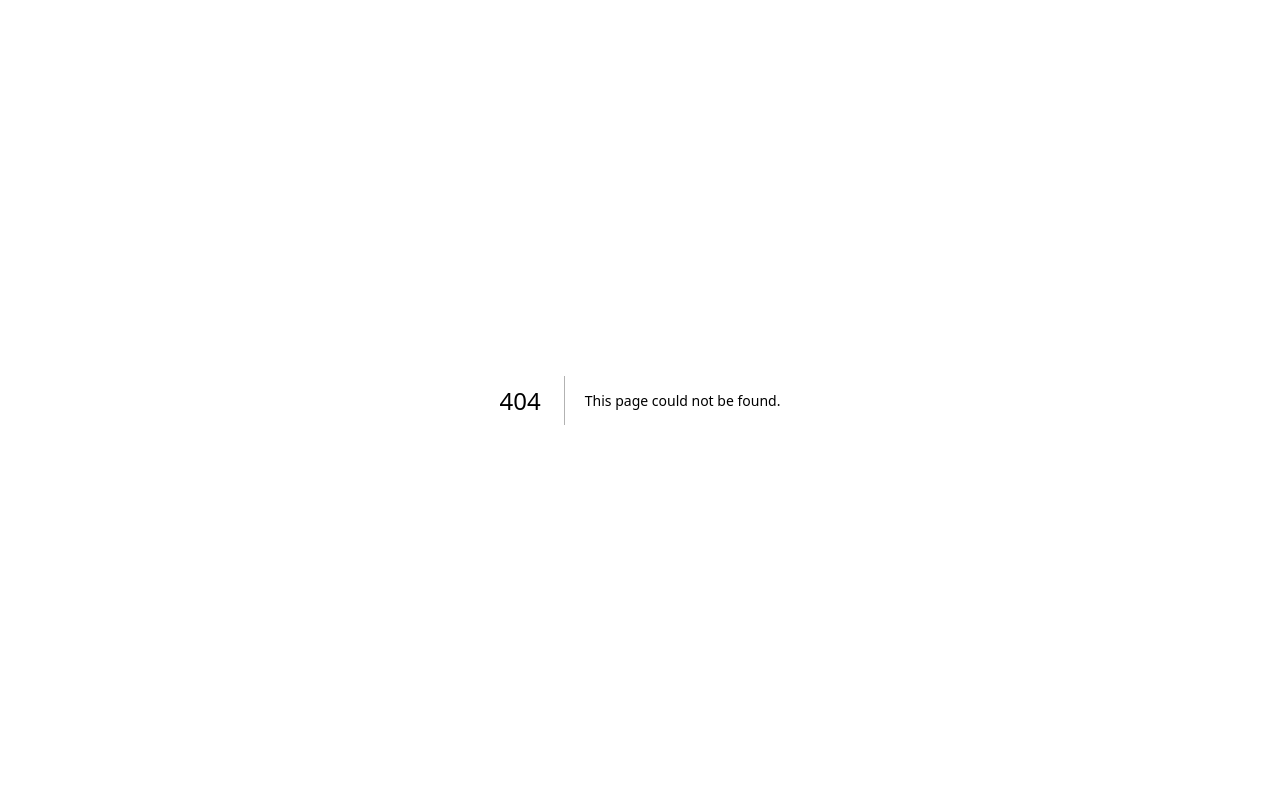
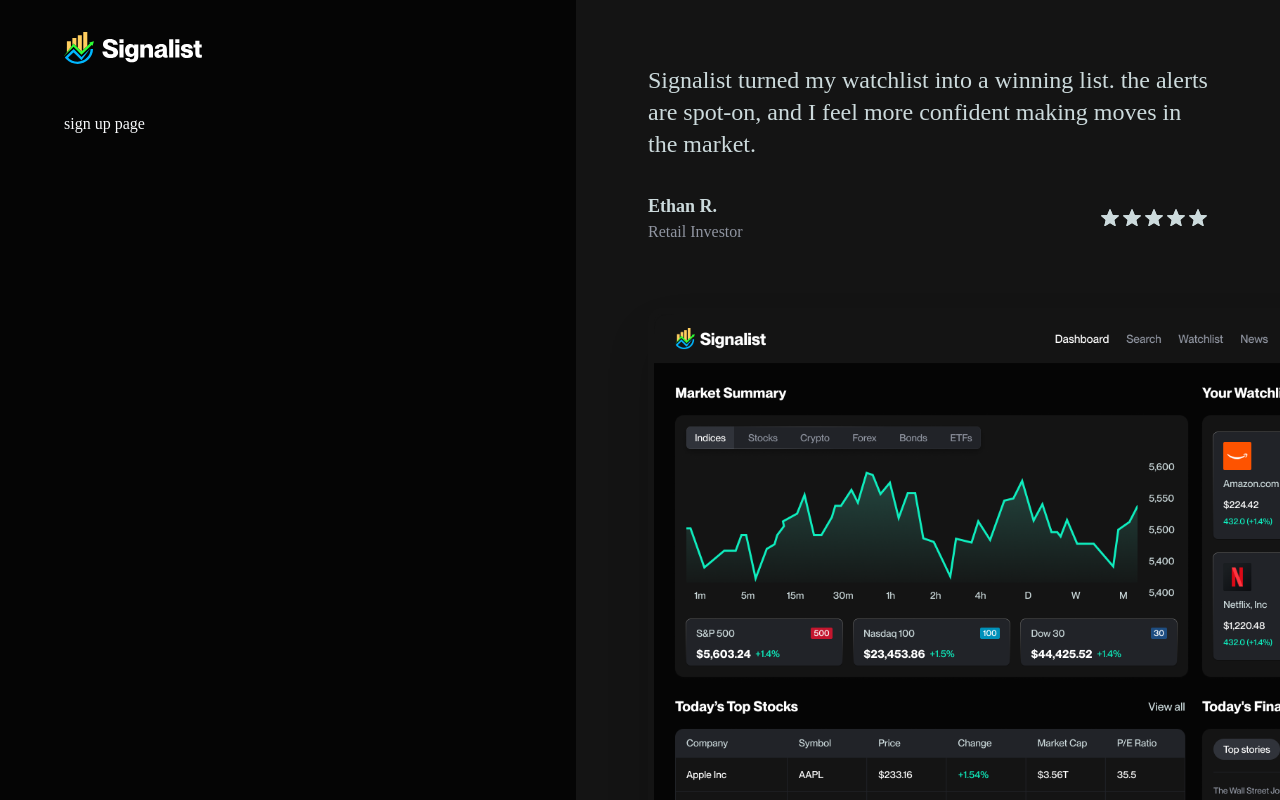
Before and after one commit to MoeF159/stock-market-tracker-application, a Next.js app: page /sign-up in a window 1280 px wide. Before the commit this address had no page. Built offline with nearby package versions, Linux system fonts and the light colour scheme.

Commit message:
created sign in/up structure, working on the layout of page

```diff
--- /dev/null
+++ b/app/(auth)/layout.tsx
@@ -0,0 +1,50 @@
+import Link from "next/link"
+import Image from "next/image"
+
+const Layout = ({ children }: { children: React.ReactNode }) => {
+return (
+        <main className="auth-layout">
+            <section className="auth-left-section scrollbar-hide-default">
+                <Link href="/" className="auth-logo">
+                    <Image src="/assets/icons/logo.svg" alt="Signalist logo" width={140} height={32} className="h-8 w-auto" />
+                </Link>
+
+                <div className="pb-6 lg:pb-8 flex-1">
+                    {children}
+                </div>
+            </section>
+
+
+            <section className="auth-right-section">
+                <div className="z-10 relative lg:mt-4 lg:mb-16">
+                    <blockquote className="auth-blockquote">
+                       Signalist turned my watchlist into a winning list. the alerts are spot-on, and I feel more confident making moves in the market.
+                    </blockquote>
+                    <div className="flex items-center justify-between">
+                        <div>
+                            <cite className="auth-testimonial-author">
+                            Ethan R.
+                            </cite>
+                            <p className="max-md:text-xs text-gray-500">
+                            Retail Investor
+                            </p>
+                        </div>
+                        <div className="flex items-center gap-0.5">
+                            {[1, 2, 3, 4, 5].map((star) => (
+                                <Image src="/assets/icons/star.svg" alt="Star" key={star} width={20} height={20} className="w-5 h-5"
+                                />
+                            ))}
+                        </div>
+                    </div>
+                </div>
+
+                <div className="flex-1 relative">
+                    <Image src="/assets/images/dashboard.png" alt="Dashboard preview" width={1440} height={1150} className="auth-dashboard-preview absolute top-0 " />
+                </div>
+
+            </section>
+
+        </main>
+    )
+}
+export default Layout
--- /dev/null
+++ b/app/(auth)/sign-in/page.tsx
@@ -0,0 +1,9 @@
+const SignIn = () => {
+    return (
+        <div>
+            sign in page
+        </div>
+    )
+}
+
+export default SignIn;
--- /dev/null
+++ b/app/(auth)/sign-up/page.tsx
@@ -0,0 +1,9 @@
+const SignUp = () => {
+    return (
+        <div>
+            sign up page
+        </div>
+    )
+}
+
+export default SignUp;
```
